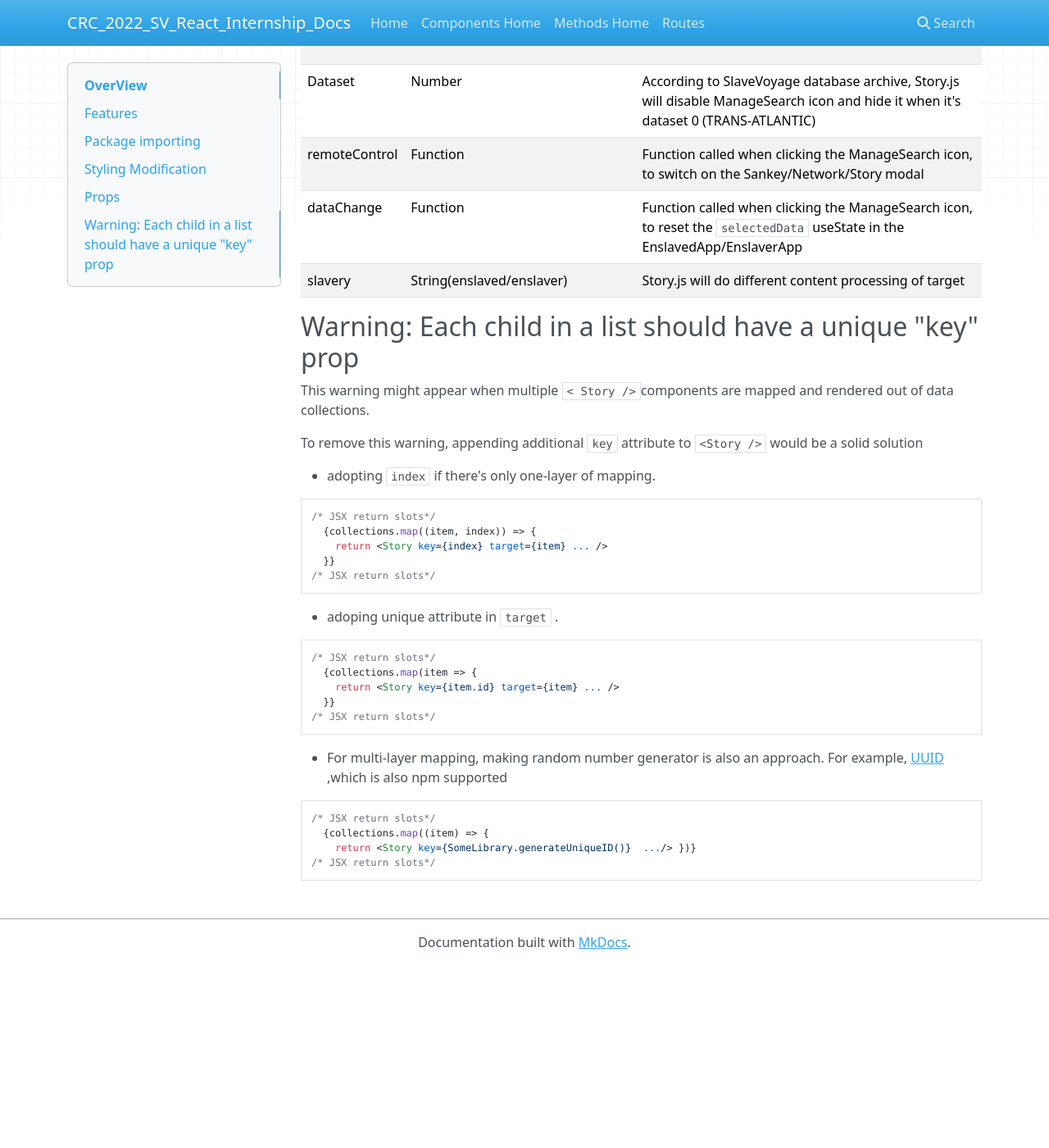
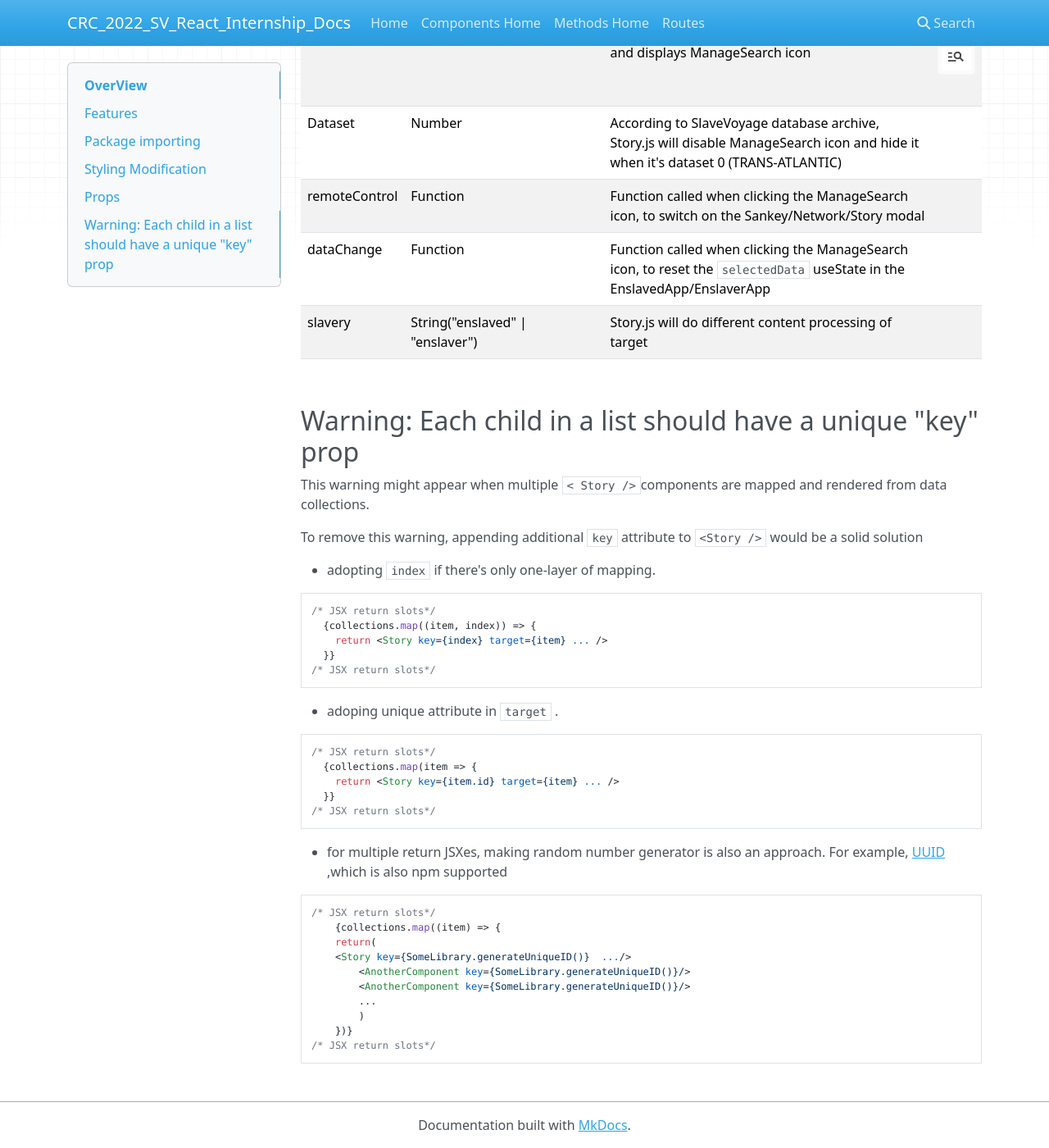
Before and after one commit to chenlize96/CRC_2022_SV_React_Internship_Docs, an MkDocs documentation site: the page built from docs/Components/Cards.md, in a window 1280 px wide and 1400 px high, scrolled down 2525 px. Shown: the whole window at 82% size. Built offline with MkDocs 1.6.1, drawn with Linux system fonts in a browser that asks for light colours; nearby versions of some CDN libraries; before the commit the page ends 3702 px from its top, so only the background shows below that.

Commit message:
docs for cards 2

````diff
--- a/docs/Components/Cards.md
+++ b/docs/Components/Cards.md
@@ -6,7 +6,7 @@
 
 ![Cards:Overview](./Card Pics/Cards:Overview.png)
 
-
+&nbsp;
 
 ## Features
 
@@ -18,7 +18,7 @@
 - Detail info extension(optional)
 - Sankey/Network Modal remote control(optional)
 
-
+&nbsp;
 
 ## Package importing
 
@@ -36,7 +36,7 @@
 import _ from 'lodash';
 ```
 
-
+&nbsp;
 
 ## Styling Modification
 
@@ -96,25 +96,27 @@
 </Grid>
 ```
 
-
+&nbsp;
 
 ## Props
 
 
 
-| Prop          | Type                      | Default | Description                                                  |
-| ------------- | ------------------------- | ------- | :----------------------------------------------------------- |
-| target | Object                    |         | The enslaver/enslaved_people object that contains attributes |
-| dynamic       | boolean                   | false   | This decides if the card is simple or extendable with ExpandIcon![ExpandIcon](./Card Pics/ExpandIcon.png) |
-| canRemote     | boolean                   | false   | This decides if the card could call outside funcitons and displays ManageSearch icon![ManageSearch](./Card Pics/ManageSearch.png) |
-| Dataset       | Number                    |         | According to SlaveVoyage database archive, Story.js will disable ManageSearch icon and hide it when it's dataset 0 (TRANS-ATLANTIC) |
-| remoteControl | Function                  |         | Function called when clicking the ManageSearch icon, to   switch on the Sankey/Network/Story modal |
-| dataChange    | Function                  |         | Function called when clicking the ManageSearch icon, to   reset the `selectedData` useState in the EnslavedApp/EnslaverApp |
-| slavery | String(enslaved/enslaver) | | Story.js will do different content processing of target |
+| Prop          | Type                      | Default | Description                                                  | Icon |
+| ------------- | ------------------------- | ------- | :----------------------------------------------------------- | ------------- |
+| target | Object                    |         | The enslaver/enslaved_people object that contains attributes |  |
+| dynamic       | boolean                   | false   | This decides if the card is simple or extendable with ExpandIcon | ![ExpandIcon](./Card Pics/ExpandIcon.png) |
+| canRemote     | boolean                   | false   | This decides if the card could call outside funcitons and displays ManageSearch icon | ![ManageSearch](./Card Pics/ManageSearch.png) |
+| Dataset       | Number                    |         | According to SlaveVoyage database archive, Story.js will disable ManageSearch icon and hide it when it's dataset 0 (TRANS-ATLANTIC) |  |
+| remoteControl | Function                  |         | Function called when clicking the ManageSearch icon, to   switch on the Sankey/Network/Story modal |  |
+| dataChange    | Function                  |         | Function called when clicking the ManageSearch icon, to   reset the `selectedData` useState in the EnslavedApp/EnslaverApp |  |
+| slavery | String("enslaved" \| "enslaver") | | Story.js will do different content processing of target |  |
+
+&nbsp;
 
 ## Warning: Each child in a list should have a unique "key" prop
 
-This warning might appear when multiple `< Story />`components are mapped and rendered out of data collections.
+This warning might appear when multiple `< Story />`components are mapped and rendered from data collections.
 
 To remove this warning, appending additional `key` attribute to `<Story />` would be a solid solution
 
@@ -138,11 +140,17 @@
 /* JSX return slots*/
 ```
 
-- For multi-layer mapping, making random number generator is also an approach. For example, [UUID](https://www.npmjs.com/package/uuid) ,which is also npm supported
+- for multiple return JSXes, making random number generator is also an approach. For example, [UUID](https://www.npmjs.com/package/uuid) ,which is also npm supported
 
 ```javascript
 /* JSX return slots*/
-  {collections.map((item) => {
-    return <Story key={SomeLibrary.generateUniqueID()}  .../> })}
+	{collections.map((item) => {
+    return(
+    <Story key={SomeLibrary.generateUniqueID()}  .../>
+		<AnotherComponent key={SomeLibrary.generateUniqueID()}/>
+		<AnotherComponent key={SomeLibrary.generateUniqueID()}/>
+		...
+		)
+	})}
 /* JSX return slots*/
 ```
````
Also changed, not shown: 2 other files.
